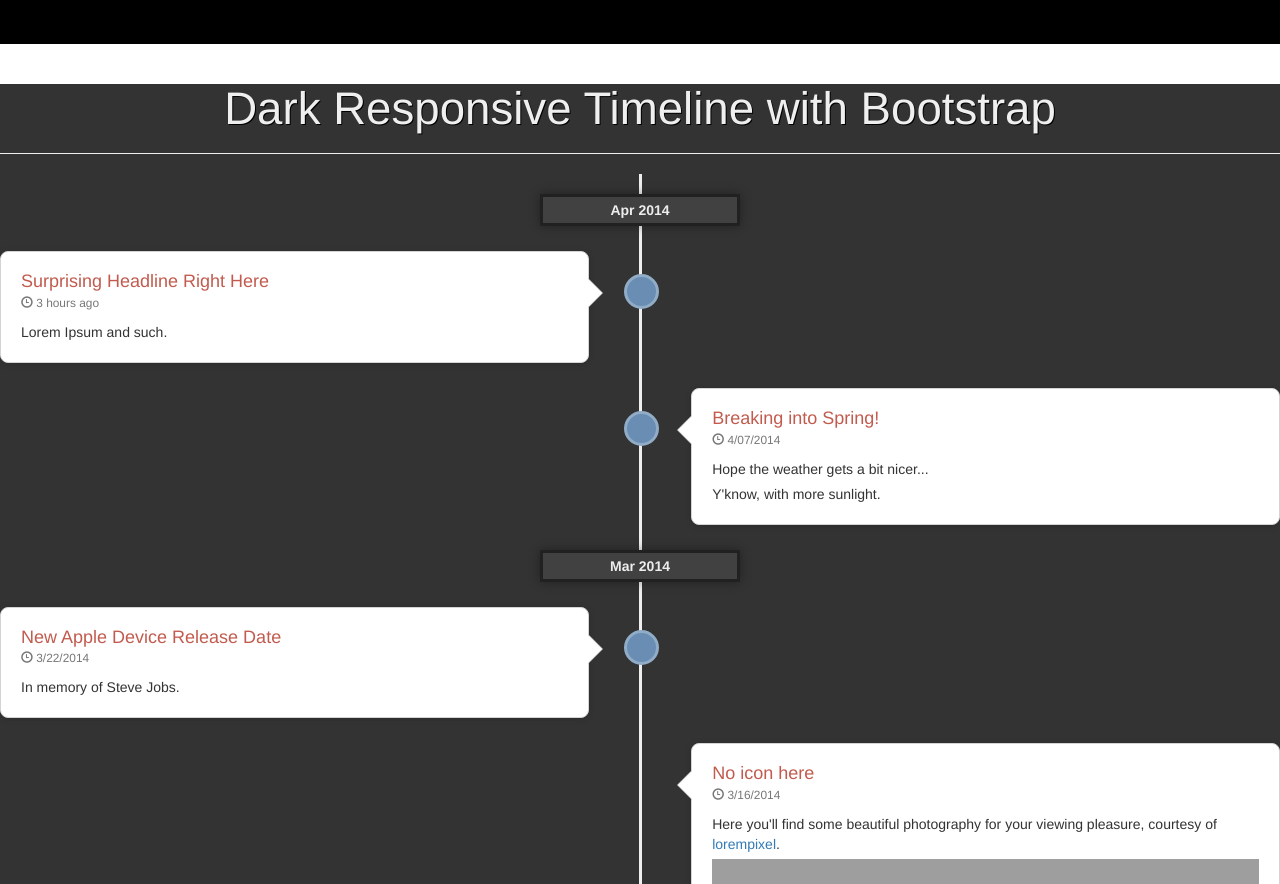
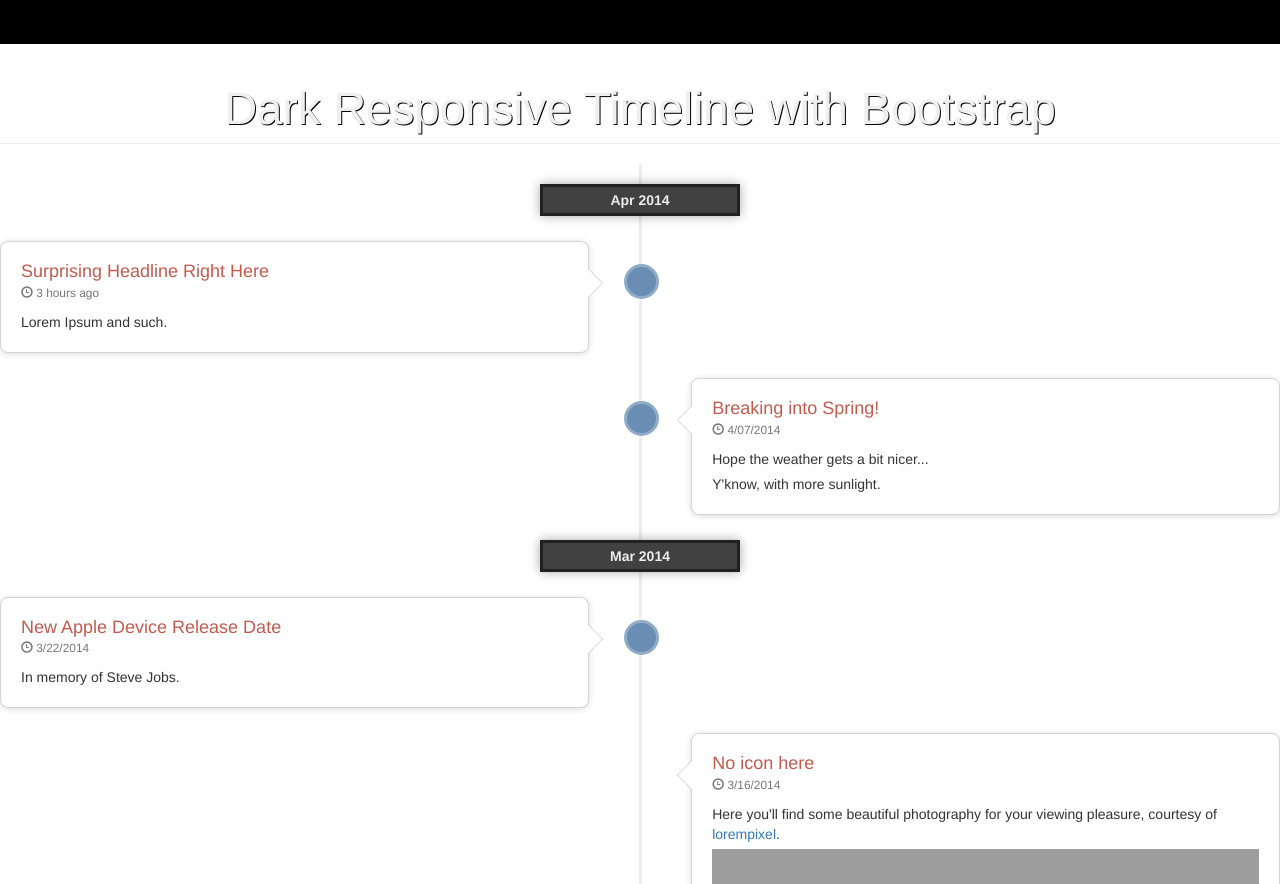
Before and after one commit to visheshsanghani/visheshsanghani.com-Angular, a website: page index.html in a window 1280 px wide. Shown: the part 2318-3202 px from the top of the page. Drawn offline with nearby package versions, Linux system fonts and the light colour scheme; grey boxes are pictures that could not be loaded.

Commit message:
color and margin

```diff
--- a/app.css
+++ b/app.css
@@ -262,6 +262,7 @@ text-align: center;
 /* Picture & Overlay Starts here */
 .pic-container {
   width: 100%;
+  margin-bottom: 0px;
 }
 .overlay {
   position: absolute;
--- a/timeline.css
+++ b/timeline.css
@@ -1,8 +1,9 @@
-.container-time { background: #333; }
+.container-time { background: #FFFFFF; }
 
 img { border: 0; max-width: 100%; }
 
 .page-header h1 {
+  margin:0px;
   font-size: 3.26em;
   text-align: center;
   color: #efefef;
```
